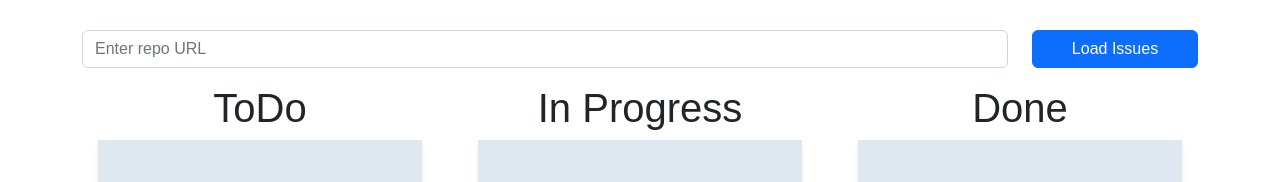
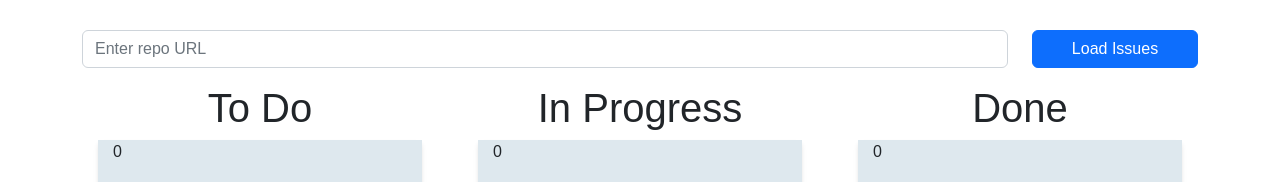
Before and after one commit to nikachu404/kanban, a React (Vite) app: page / in a window 1280 px wide. Shown: the top 182 px of the page. Built offline with nearby package versions, Linux system fonts and the light colour scheme; a web font is replaced by a local one.

Commit message:
implemented dnd functional

```diff
--- a/package.json
+++ b/package.json
@@ -12,6 +12,7 @@
     "@types/react-bootstrap": "^0.32.32",
     "bootstrap": "^5.2.3",
     "react": "^18.2.0",
+    "react-beautiful-dnd": "^13.1.1",
     "react-bootstrap": "^2.7.4",
     "react-dom": "^18.2.0",
     "sass": "^1.62.0"
@@ -19,6 +20,7 @@
   "devDependencies": {
     "@types/node": "^18.15.11",
     "@types/react": "^18.0.28",
+    "@types/react-beautiful-dnd": "^13.1.4",
     "@types/react-dom": "^18.0.11",
     "@typescript-eslint/eslint-plugin": "^5.59.0",
     "@typescript-eslint/parser": "^5.59.0",
--- a/src/App.tsx
+++ b/src/App.tsx
@@ -2,6 +2,7 @@ import React, { useState } from 'react';
 import { Issue } from './types/Issue';
 import { Col, Container, Row, Button, Form, Alert } from 'react-bootstrap';
 import { fetchIssues } from './api/fetchIssues';
+import { DragDropContext, Droppable, Draggable, DropResult } from 'react-beautiful-dnd';
 
 import './App.scss';
 
@@ -15,12 +16,19 @@ const getIssuesLink = (githubLink: string) => {
 
 export const App: React.FC = () => {
   const [repoUrl, setRepoUrl] = useState('');
-  const [data, setData] = useState<Issue[]>([]);
   const [error, setError] = useState('');
 
-  const todoIssues = data ? data.filter((issue) => issue.state === 'open') : [];
-  const inProgressIssues = data ? data.filter((issue) => issue.state === 'open' && issue.assignee) : [];
-  const doneIssues = data ? data.filter((issue) => issue.state === 'closed') : [];
+  type Column = {
+    id: string;
+    title: string;
+    items: Issue[];
+  }
+
+  const [boardsState, setBoardsState] = useState<Column[]>([
+    { id: 'todo', title: 'To Do', items: [] },
+    { id: 'in-progress', title: 'In Progress', items: [] },
+    { id: 'done', title: 'Done', items: [] }
+  ]);
 
   const handleLoadIssues = async () => {
     const normalizedRepoUrl = getIssuesLink(repoUrl);
@@ -29,17 +37,34 @@ export const App: React.FC = () => {
       try {
         const issues = await fetchIssues(normalizedRepoUrl);
         if (!Array.isArray(issues)) {
-          throw new Error;
+          throw new Error();
         }
-        setData(issues);
         setError('');
-
-        console.log(normalizedRepoUrl);
+        const todoIssues = issues.filter((issue) => issue.state === 'open');
+        const inProgressIssues = issues.filter((issue) => issue.state === 'open' && issue.assignee);
+        const doneIssues = issues.filter((issue) => issue.state === 'closed');
+        setBoardsState([
+          { id: 'todo', title: 'To Do', items: todoIssues },
+          { id: 'in-progress', title: 'In Progress', items: inProgressIssues },
+          { id: 'done', title: 'Done', items: doneIssues }
+        ]);
       } catch (error) {
         setRepoUrl('');
         setError('Error loading issues. Please check your repository URL.');
       }
     }
+  };
+
+  const handleDragEnd = (result: DropResult) => {
+    if (!result.destination) return;
+    const { source, destination } = result;
+    const sourceColumn = boardsState.find((column) => column.id === source.droppableId);
+    const destinationColumn = boardsState.find((column) => column.id === destination.droppableId);
+    const item = sourceColumn && sourceColumn.items.find((item) => item.id === +result.draggableId);
+    if (!item) return;
+    sourceColumn.items.splice(source.index, 1);
+    destinationColumn && destinationColumn.items.splice(destination.index, 0, item);
+    setBoardsState([...boardsState]);
   };
 
   return (
@@ -56,56 +81,44 @@ export const App: React.FC = () => {
 
         {error && <Alert variant="danger">{error}</Alert>}
 
+        <DragDropContext onDragEnd={handleDragEnd}>
           <Row className="mt-3">
-          <Col>
-            <h1 className="text-center">ToDo</h1>
+            {
+              boardsState.map(column => (
+                <Droppable droppableId={column.id} key={column.id}>
+                  {(provided) => (
+                    <Col {...provided.droppableProps} ref={provided.innerRef}>
+                      <h1 className="text-center">{column.title}</h1>
                       <div className="column mx-3">
-              {todoIssues.map((item) => (
-                <div className='issue my-3 align-left' key={item.id}>
+                        {column.items.length && column.items.map((item, index) => (
+                          <Draggable draggableId={item.id.toString()} index={index} key={item.id}>
+                            {(provided) => (
+                              <div
+                                className="issue my-3 align-left"
+                                ref={provided.innerRef}
+                                {...provided.draggableProps}
+                                {...provided.dragHandleProps}
+                              >
                                 <div className="title">{item.title}</div>
-
                                 <div>
                                   {`#${item.number} opened ${Math.floor((new Date().getTime() - new Date(item.created_at).getTime()) / (1000 * 60 * 60 * 24))} days ago`}
                                 </div>
-
                                 <div>
-                    {`#${item.user.login} | Comments: ${item.comments}`}
+                                  {`${item.user.login} | Comments: ${item.comments}`}
                                 </div>
                               </div>
+                            )}
+                          </Draggable>
                         ))}
+                        {provided.placeholder}
                       </div>
                     </Col>
-
-          <Col>
-            <h1 className="text-center">In Progress</h1>
-            <div className="column mx-3">
-              {inProgressIssues.map((item) => (
-                <div className='issue my-3 align-left' key={item.id}>
-                  <div className="title">{item.title}</div>
-
-                  <div>
-                    {`#${item.number} opened ${Math.floor((new Date().getTime() - new Date(item.created_at).getTime()) / (1000 * 60 * 60 * 24))} days ago`}
-                  </div>
-                </div>
-              ))}
-            </div>
-          </Col>
-
-          <Col>
-            <h1 className="text-center">Done</h1>
-            <div className="column mx-3">
-              {doneIssues.map((item) => (
-                <div className='issue my-3 align-left' key={item.id}>
-                  <div className="title">{item.title}</div>
-
-                  <div>
-                    {`#${item.number} opened ${Math.floor((new Date().getTime() - new Date(item.created_at).getTime()) / (1000 * 60 * 60 * 24))} days ago`}
-                  </div>
-                </div>
-              ))}
-            </div>
-          </Col>
+                  )}
+                </Droppable>
+              ))
+            }
           </Row>
+        </DragDropContext>
       </Container>
     </div>
   );
--- a/src/main.tsx
+++ b/src/main.tsx
@@ -5,7 +5,7 @@ import { App } from './App';
 import './main.scss';
 
 ReactDOM.createRoot(document.getElementById('root') as HTMLElement).render(
-  <React.StrictMode>
+  <React.Fragment>
     <App />
-  </React.StrictMode>,
+  </React.Fragment>
 );
```
Also changed, not shown: src/types/Issue.ts (+1 -17 lines), 1 other file (tests, documents, lock files or other folders). Lines whose indentation alone changed are shown as unchanged.
